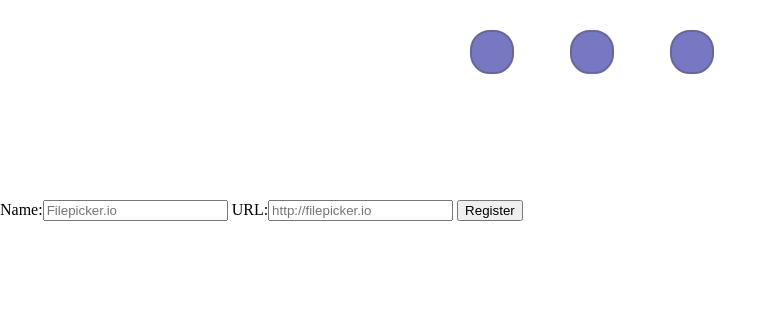
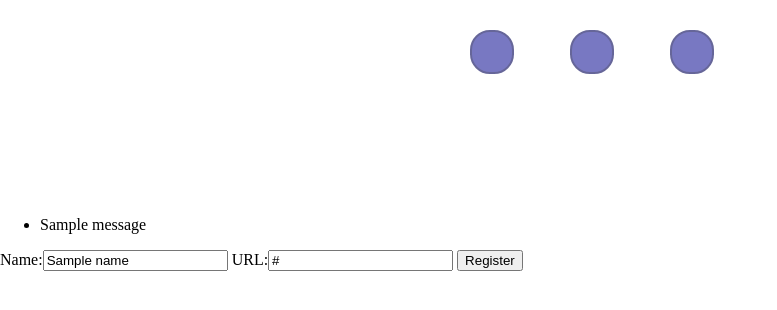
Before and after one commit to brettcvz/drawnto, a Flask app: template templates/register.html in a window 1280 px wide. Shown: the part 200-510 px from the top of the page, without its empty margins (0-777 px from the left). Run offline with Flask 2, Linux system fonts and the light colour scheme; the template is opened without the code that fills it: most values are stand-ins (such as "Sample title", 1, 10 or a date in 2020); one stand-in notice (Sample message) is shown; some libraries are stand-ins or nearby versions.

Commit message:
Improved registration flow, added codes to db

```diff
--- a/app.py
+++ b/app.py
@@ -1,5 +1,5 @@
 import os
-from flask import Flask, render_template, Response, redirect
+from flask import Flask, render_template, Response, request, flash
 from mongokit import Connection, Document
 import datetime
 import json
@@ -11,8 +11,9 @@ app.static_folder = 'static'  # Enable is back, but the URL rule is
 app.add_url_rule('/static/<path:filename>',
                  endpoint='static',
                  view_func=app.send_static_file)
+app.secret_key = os.getenv('FLASK_SECRET')
 
-connection = Connection(os.getenv('MONGOHQ_URL', "mongodb://heroku:8b4ffaa4a2fe6d4c797c2c28f9250448@linus.mongohq.com:10048/app13906805"))
+connection = Connection(os.getenv('MONGOHQ_URL'))
 db = connection['app13906805']
 
 
@@ -39,7 +40,6 @@ def index():
 
 @app.route('/lookup')
 def lookup():
-    from flask import request
     sequence = request.args.get("sequence")
     if not sequence:
         return Response("Sequence not found", 404)
@@ -53,17 +53,21 @@ def lookup():
 
 @app.route('/register', methods=["GET"])
 def get_register():
-    #get next unused sequence
-    record = db.records.find_one({'used': False})
-    if not record:
-        return Response("No available sequences")
+    sequence = request.args.get("sequence")
+    if sequence:
+        record = db.records.find_one({'sequence': sequence})
+        if not record:
+            return Response("Sequence not found", 404)
     else:
-        return render_template('register.html', sequence=record['sequence'])
+        record = db.records.find_one({'used': False})
+        if not record:
+            return Response("No available unused sequences", 410)
+
+    return render_template('register.html', sequence=record['sequence'], url=record.get('url'), name=record.get('name'))
 
 
 @app.route('/register', methods=["POST"])
 def register():
-    from flask import request
     record = db.records.Record.find_one({'sequence': request.form['sequence']})
     record.url = unicode(request.form['url'])
     record.name = unicode(request.form['name'])
@@ -71,7 +75,8 @@ def register():
     record.registered = datetime.datetime.now()
     record.count = long(0)
     record.save()
-    return redirect("/")
+    flash("Record saved successfully, try it out on your mobile device")
+    return render_template('register.html', sequence=record['sequence'], url=record.get('url'), name=record.get('name'))
 
 if __name__ == '__main__':
     # Bind to PORT if defined, otherwise default to 5000.
--- a/static/draw.js
+++ b/static/draw.js
@@ -77,7 +77,7 @@ var finish = function(){
         var sequence = code.join(",");
         console.log(code.join(","));
         $.getJSON("/lookup", {sequence: sequence}, function(data){
-            var go = confirm("Go to "+data.name+"?");
+            var go = confirm("Go to "+data.name+" ("+data.url+")?");
             if (go) {
                 window.location.href = data.url;
             }
--- a/static/register.js
+++ b/static/register.js
@@ -35,8 +35,8 @@ $(function(){
     console.log(seq);
     for (var i = 0; i < seq.length; i++) {
         var index = parseInt(seq[i], 10);
-        y = index % ui.cols;
-        x = ~~(index / ui.rows);
+        x = index % ui.cols;
+        y = ~~(index / ui.rows);
         Button.get(x,y).activate();
     }
 });
--- a/templates/register.html
+++ b/templates/register.html
@@ -15,9 +15,18 @@
             <div class="pattern-container">
             </div>
         </div>
+        {% with messages = get_flashed_messages() %}
+        {% if messages %}
+        <ul class=flashes>
+            {% for message in messages %}
+            <li>{{ message }}</li>
+            {% endfor %}
+        </ul>
+        {% endif %}
+        {% endwith %}
         <form method="POST" action="/register">
-            <label>Name:</label><input type="text" name="name" placeholder="Filepicker.io"/>
-            <label>URL:</label><input type="url" name="url" placeholder="http://filepicker.io"/>
+            <label>Name:</label><input type="text" name="name" placeholder="Filepicker.io" value="{{name}}"/>
+            <label>URL:</label><input type="url" name="url" placeholder="http://filepicker.io" value="{{url}}"/>
             <input type="hidden" name="sequence" value="{{sequence}}"/>
             <input type="submit" value="Register"/>
         </form>
```
Also changed, not shown: codegen.py (+4 -4 lines).
